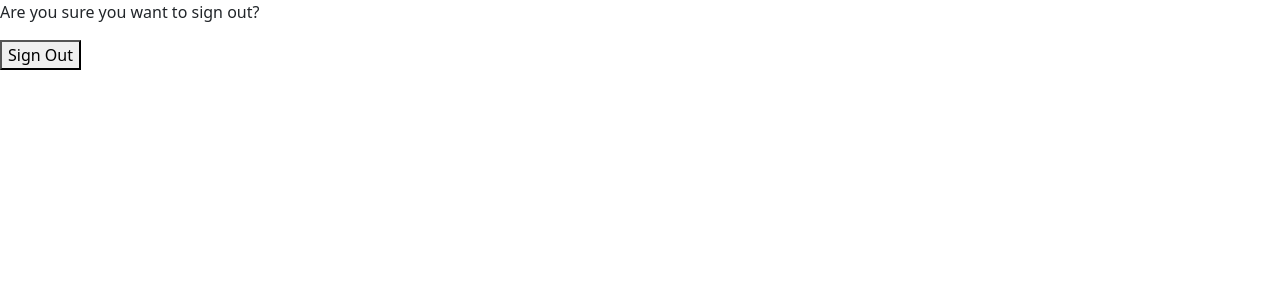
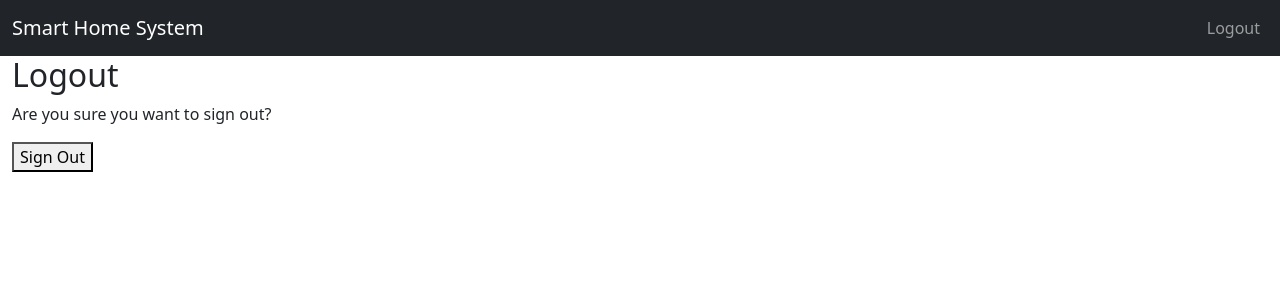
Before and after one commit to faithy80/LYIT-project-test, a Django app: page /accounts/logout/ in a window 1280 px wide. Shown: the top 300 px of the page. Run offline with Django 3.2, Linux system fonts and the light colour scheme; the visitor is signed in with stand-in values (Sample User, id 1).

Commit message:
Some adjustments on the templates

```diff
--- a/templates/account/login.html
+++ b/templates/account/login.html
@@ -1,6 +1,8 @@
 {% extends "base.html" %}
 
-{% block extra_title %} - Sign In{% endblock %}
+{% block extra_title %}Sign In{% endblock %}
+
+{% block header%}Login{% endblock %}
 
 {% block content %}
 
--- a/templates/account/logout.html
+++ b/templates/account/logout.html
@@ -1,6 +1,8 @@
 {% extends "base.html" %}
 
-{% block extra_title %} - Logout{% endblock %}
+{% block extra_title %}Logout{% endblock %}
+
+{% block header%}Logout{% endblock %}
 
 {% block content %}
 
@@ -11,5 +13,4 @@
   <button type="submit">Sign Out</button>
 </form>
 
-
 {% endblock %}
--- a/templates/base.html
+++ b/templates/base.html
@@ -17,7 +17,7 @@
 
     {% block core_css %}
     <!-- Bootstrap CSS -->
-    <link href="https://cdn.jsdelivr.net/npm/bootstrap@5.0.2/dist/css/bootstrap.min.css" rel="stylesheet"
+    <link rel="stylesheet" href="https://cdn.jsdelivr.net/npm/bootstrap@5.0.2/dist/css/bootstrap.min.css"
         integrity="sha384-EVSTQN3/azprG1Anm3QDgpJLIm9Nao0Yz1ztcQTwFspd3yD65VohhpuuCOmLASjC" crossorigin="anonymous">
     {% endblock%}
 
@@ -25,26 +25,52 @@
     {% endblock %}
 
     {% block core_js %}
-    <!-- Bootstrap Bundle with Popper -->
-    <script src="https://cdn.jsdelivr.net/npm/bootstrap@5.0.2/dist/js/bootstrap.bundle.min.js"
-        integrity="sha384-MrcW6ZMFYlzcLA8Nl+NtUVF0sA7MsXsP1UyJoMp4YLEuNSfAP+JcXn/tWtIaxVXM" crossorigin="anonymous">
+    <!-- Bootstrap JS -->
+    <script src="https://cdn.jsdelivr.net/npm/bootstrap@5.0.2/dist/js/bootstrap.min.js"
+        integrity="sha384-cVKIPhGWiC2Al4u+LWgxfKTRIcfu0JTxR+EQDz/bgldoEyl4H0zUF0QKbrJ0EcQF" crossorigin="anonymous">
     </script>
     {% endblock %}
 
     {% block extra_js %}
     {% endblock %}
 
-    <title>Smart Home System {% block extra_title %}{% endblock %}</title>
+    <title>Smart Home System | {% block extra_title %}{% endblock %}</title>
 </head>
 
 <body>
+    <!-- Navbar -->
+    <nav class="navbar navbar-expand-md navbar-dark bg-dark">
+        <div class="container-fluid">
+            <a class="navbar-brand abs" href="{% url 'index' %}">Smart Home System</a>
 
-    <div class="fluid-container">
+            <button class="navbar-toggler ms-auto" type="button" data-bs-toggle="collapse"
+                data-bs-target="#collapseNavbar">
+                <span class="navbar-toggler-icon"></span>
+            </button>
+
+            <div class="navbar-collapse collapse" id="collapseNavbar">
+                {% if user.is_authenticated %}
+                <ul class="navbar-nav ms-auto">
+                    <li class="nav-item">
+                        <a class="nav-link" href="{% url 'account_logout' %}">Logout</a>
+                    </li>
+                </ul>
+                {% else %}
+
+                {% endif %}
+            </div>
+        </div>
+    </nav>
+    <!-- ./Navbar -->
+
+    <div class="container-fluid">
         {% if messages %}
         {% for message in messages %}
         * {{message}}
         {% endfor %}
         {% endif %}
+
+        <h2>{% block header %}{% endblock %}</h2>
 
         {% block content %}
         {% endblock %}
--- a/templates/dashboard.html
+++ b/templates/dashboard.html
@@ -1,5 +1,8 @@
 {% extends "base.html" %}
 
+{% block extra_title %}Dashboard{% endblock %}
+
+{% block header %}Welcome, {{ request.user }}!{% endblock %}
+
 {% block content %}
-<h1>Hello, world!</h1>
 {% endblock %}
```
